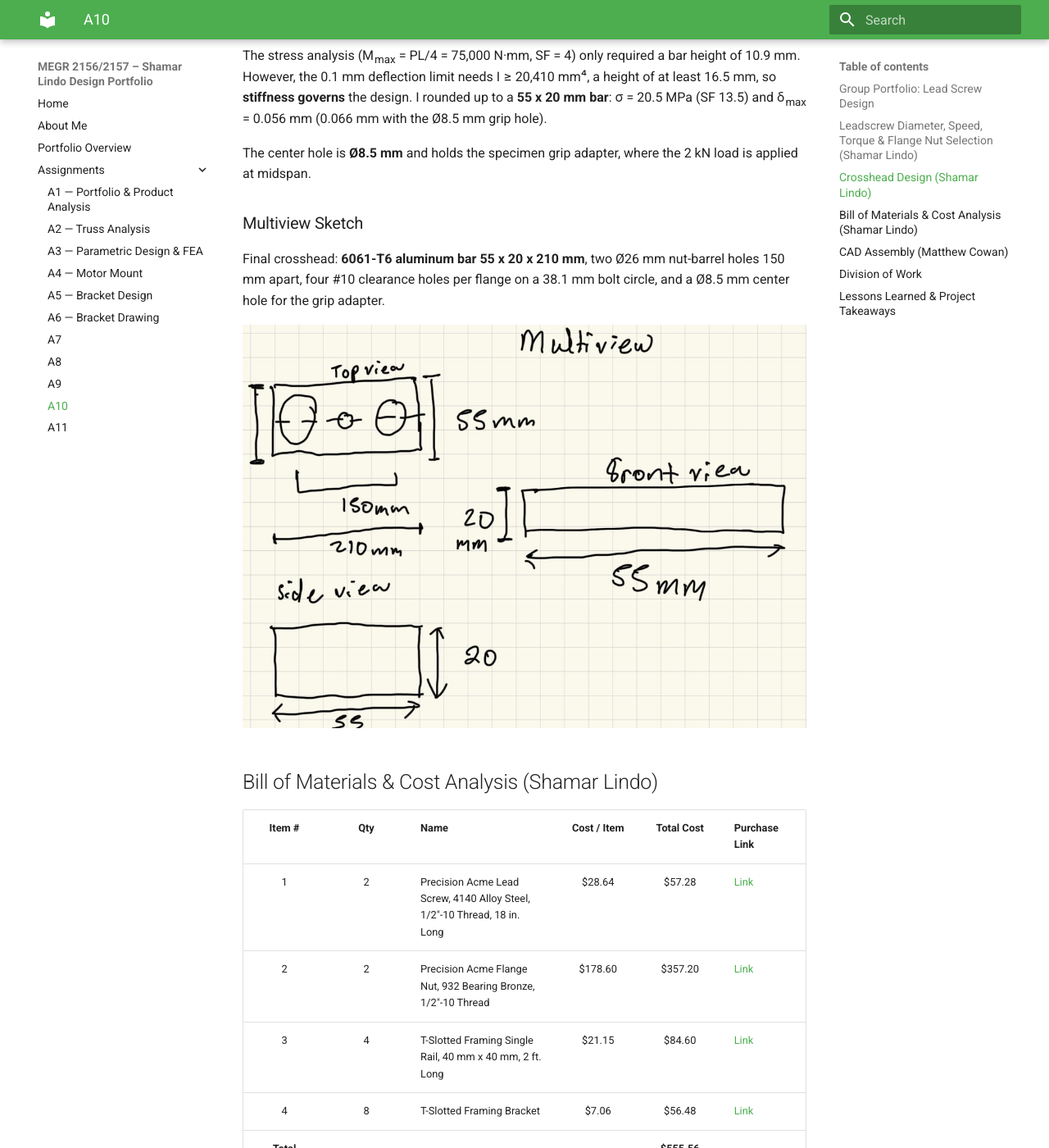
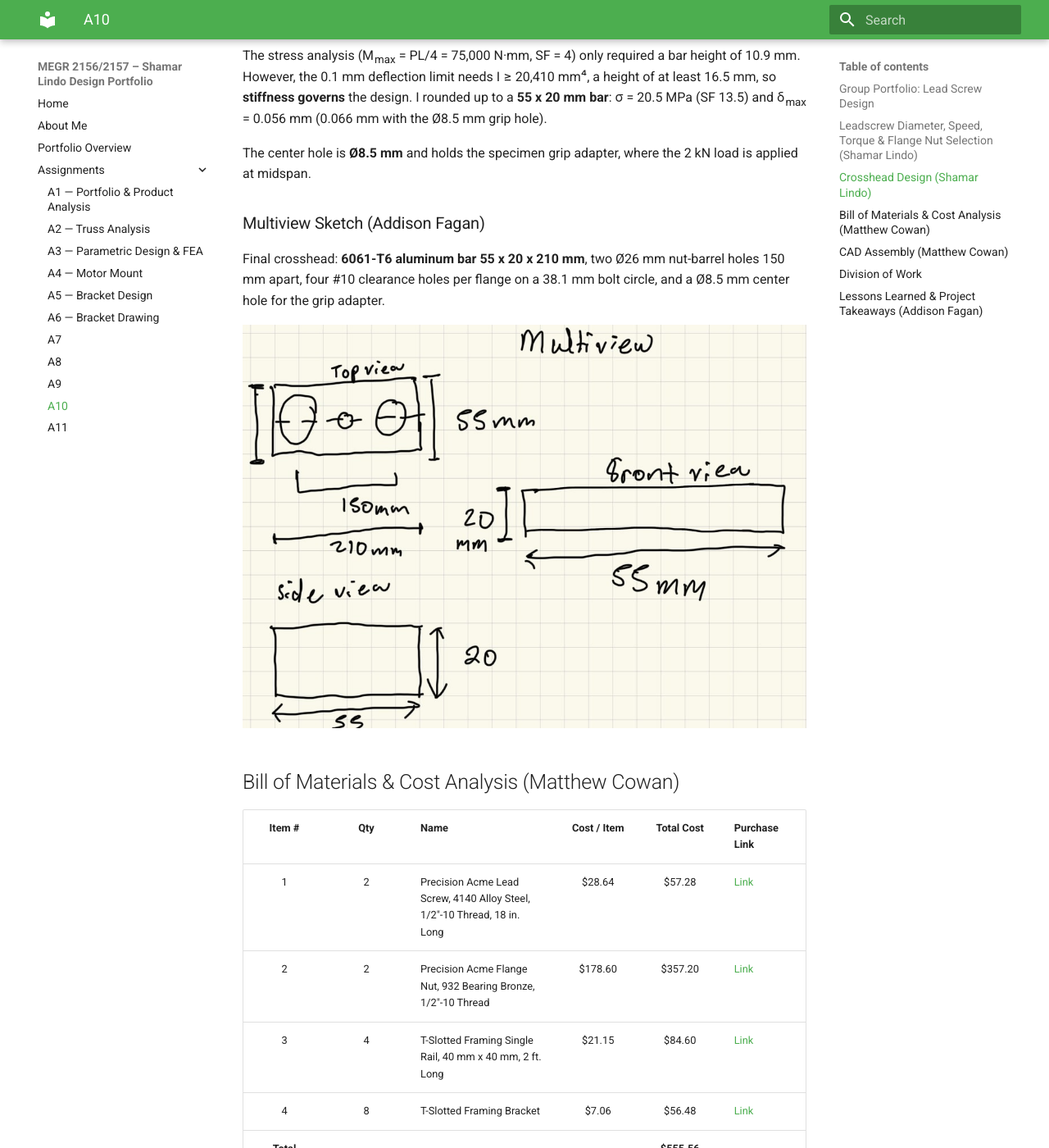
Before and after one commit to shamardlindo1/-megr2157-portfolio, an MkDocs documentation site: the page built from docs/assignments/A10/index.md, in a window 1280 px wide and 1400 px high, scrolled down 4441 px. Shown: the whole window at 82% size. Built offline with MkDocs 1.6.1 and Material for MkDocs 9.7.7, drawn with Linux system fonts in a browser that asks for light colours; some of the changed text lies outside the part shown.

Commit message:
A10: match section names to group doc

```diff
--- a/docs/assignments/A10/index.md
+++ b/docs/assignments/A10/index.md
@@ -62,13 +62,13 @@ The stress analysis (M<sub>max</sub> = PL/4 = 75,000 N·mm, SF = 4) only require
 
 The center hole is **Ø8.5 mm** and holds the specimen grip adapter, where the 2 kN load is applied at midspan.
 
-### Multiview Sketch
+### Multiview Sketch (Addison Fagan)
 
 Final crosshead: **6061-T6 aluminum bar 55 x 20 x 210 mm**, two Ø26 mm nut-barrel holes 150 mm apart, four #10 clearance holes per flange on a 38.1 mm bolt circle, and a Ø8.5 mm center hole for the grip adapter.
 
 ![Crosshead multiview sketch (Shamar Lindo)](a10_hw_sketch.jpg)
 
-## Bill of Materials & Cost Analysis (Shamar Lindo)
+## Bill of Materials & Cost Analysis (Matthew Cowan)
 
 | Item # | Qty | Name | Cost / Item | Total Cost | Purchase Link |
 |:---:|:---:|---|:---:|:---:|---|
@@ -91,6 +91,6 @@ Click [A10 Assembly](https://drive.google.com/file/d/13k7HJP4zf0fmlmFOdKl4SvFfCH
 | Matthew Cowan | Bill of materials and cost analysis, parametric CAD assembly | 4 | 31% |
 | **Total** | | **13** | **100%** |
 
-## Lessons Learned & Project Takeaways
+## Lessons Learned & Project Takeaways (Addison Fagan)
 
 Through this assignment, our group learned the importance of teamwork and effective time management, particularly while balancing part-time jobs to help pay for college. On the technical side, we saw firsthand how critical it is to evaluate both strength and deflection alongside dimensions, material properties, and safety factors when selecting components for a mechanical system. This project also helped give us a clearer understanding of how lead screw diameter, rotational speed, torque, and crosshead geometry directly impact a tensile testing machine's performance and reliability. Addison spent 4 hours on this assignment. Matthew spent 4 hours on this assignment. Shamar spent 5 hours on this assignment, for a total of 13 hours spent on this by the group.
```
